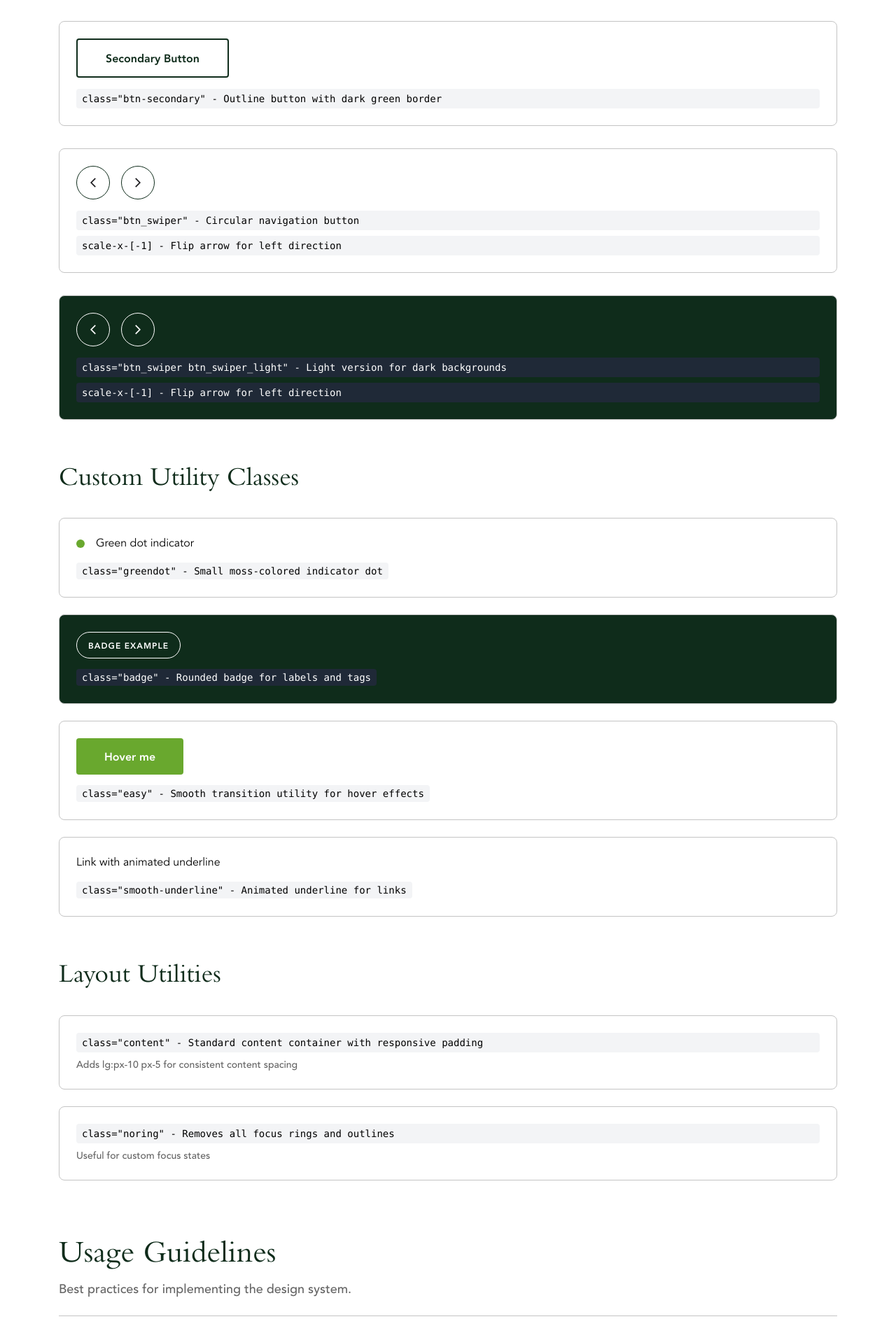
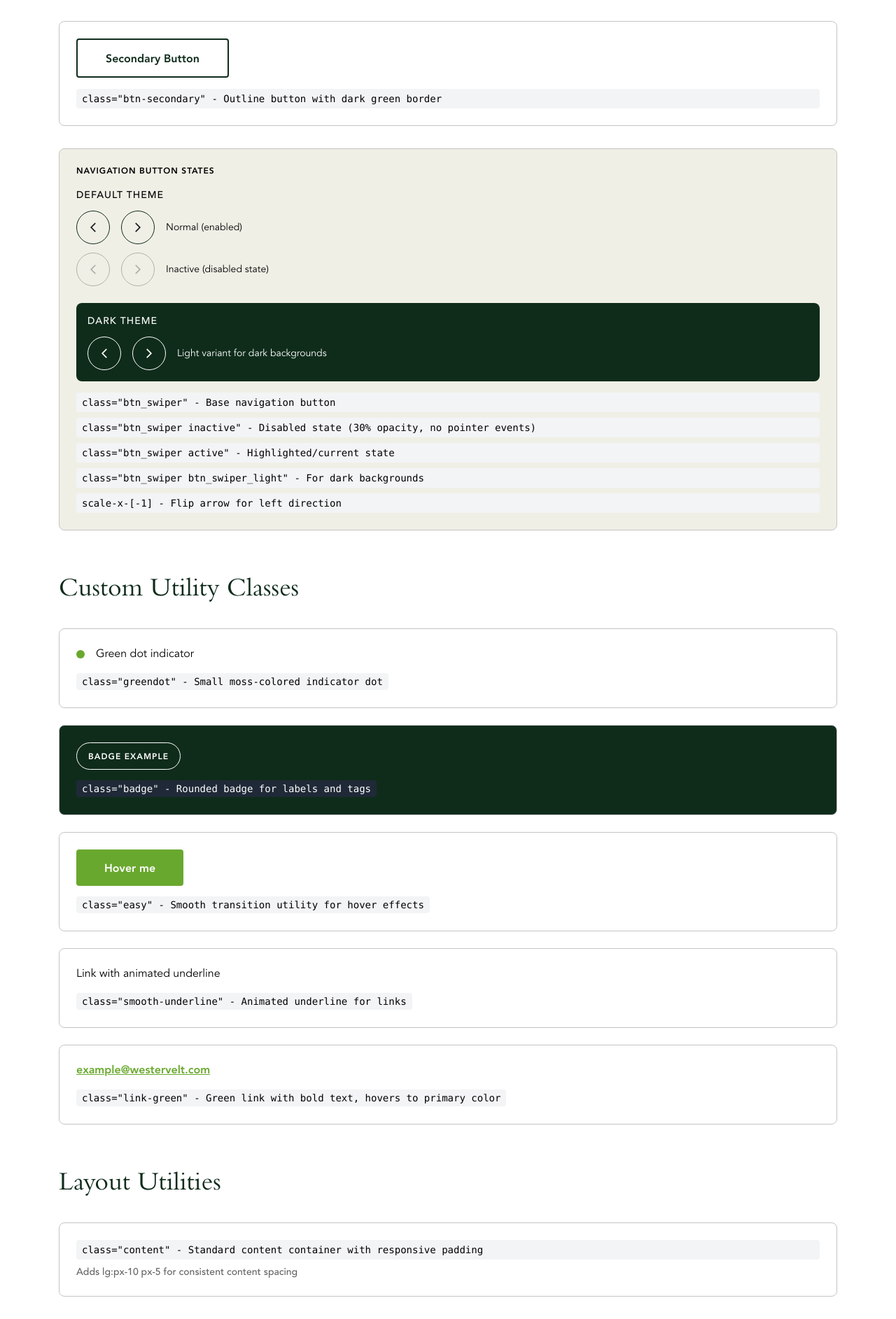
Before and after one commit to ericdowns/westervelt-real-estate, a PHP site: page /styles.php in a window 1280 px wide. Shown: the part 3149-5034 px from the top of the page at 70% size. Run offline with PHP 8.4, Linux system fonts and the light colour scheme.

Commit message:
CSS QA wrap up

```diff
--- a/contact.php
+++ b/contact.php
@@ -38,7 +38,7 @@
 							</p>
 
 							<p class="mb-8">
-								<a href="mailto:tchambers@westervelt.com" class="text-dark-green hover:text-moss easy font-medium">tchambers@westervelt.com</a>
+								<a href="mailto:tchambers@westervelt.com" class="link-green">tchambers@westervelt.com</a>
 							</p>
 
 							<p class="font-bold mb-2">Mailing address:</p>
--- a/index.php
+++ b/index.php
@@ -114,7 +114,7 @@
 						<h2>Testimonials</h2>
 					</div>
 					<div class="flex gap-2">
-						<button class="btn_swiper">
+						<button class="btn_swiper inactive">
 							<img class="mx-auto w-4 h-auto scale-x-[-1]" src="/assets/images/ui-swiper-arrow.svg" alt="Swiper Arrow">
 						</button>
 						<button class="btn_swiper active">
--- a/land-for-sale-all.php
+++ b/land-for-sale-all.php
@@ -49,7 +49,7 @@
 			</div>
 			<div class="pagination content pb-16 flex justify-center">
 				<div class="flex gap-2 items-center gap-2">
-					<button class="btn_swiper">
+					<button class="btn_swiper inactive">
 						<img class="mx-auto w-4 h-auto scale-x-[-1]" src="/assets/images/ui-swiper-arrow.svg" alt="Swiper Arrow">
 					</button>
 					<div class="flex gap-1 leading-[.9] mt-1 px-4">
--- a/residential-sales.php
+++ b/residential-sales.php
@@ -45,7 +45,7 @@
 			</div>
 			<div class="pagination px-5 pb-16 flex justify-center">
 				<div class="flex gap-2 items-center gap-2">
-					<button class="btn_swiper">
+					<button class="btn_swiper inactive">
 						<img class="mx-auto w-4 h-auto scale-x-[-1]" src="/assets/images/ui-swiper-arrow.svg" alt="Swiper Arrow">
 					</button>
 					<div class="flex gap-1 leading-[.9] mt-1 px-4">
--- a/style.css
+++ b/style.css
@@ -1999,6 +1999,12 @@ a.btn-secondary {
   opacity: 1;
 }
 
+.btn_swiper.inactive {
+  pointer-events: none;
+  cursor: not-allowed;
+  opacity: 0.3;
+}
+
 .badge {
   display: inline-flex;
   border-radius: 9999px;
@@ -2208,6 +2214,23 @@ a.btn-secondary {
   --tw-gradient-to: rgb(0 0 0 / 0) var(--tw-gradient-to-position);
 }
 
+/* Green Link Style */
+
+.link-green {
+  font-weight: 700;
+  --tw-text-opacity: 1;
+  color: rgb(105 168 46 / var(--tw-text-opacity, 1));
+  text-decoration-line: underline;
+  transition-property: color, background-color, border-color, text-decoration-color, fill, stroke;
+  transition-duration: 300ms;
+  transition-timing-function: cubic-bezier(0.4, 0, 0.2, 1);
+}
+
+.link-green:hover {
+  --tw-text-opacity: 1;
+  color: rgb(15 44 27 / var(--tw-text-opacity, 1));
+}
+
 .sr-only {
   position: absolute;
   width: 1px;
@@ -2430,6 +2453,10 @@ a.btn-secondary {
   margin-top: auto;
 }
 
+.mb-6 {
+  margin-bottom: 1.5rem;
+}
+
 .block {
   display: block;
 }
--- a/styles.php
+++ b/styles.php
@@ -193,35 +193,58 @@
 							<code class="text-sm bg-gray-100 px-2 py-1 rounded block">class="btn-secondary" - Outline button with dark green border</code>
 						</div>
 
-						<!-- Default Swiper Buttons -->
-						<div class="border border-mediumgray rounded-lg p-6">
-							<div class="flex flex-wrap gap-4 mb-4">
+						<!-- Navigation Button States -->
+						<div class="border border-mediumgray rounded-lg p-6 bg-tan">
+							<h6 class="mb-4">Navigation Button States</h6>
+
+							<!-- Default Theme -->
+							<div class="mb-6">
+								<h6 class="mb-3 text-sm font-medium">Default Theme</h6>
+								<div class="space-y-3">
+									<!-- Normal State -->
+									<div class="flex items-center gap-4">
 										<button class="btn_swiper">
-									<img class="mx-auto w-4 h-auto scale-x-[-1]" src="/assets/images/ui-swiper-arrow.svg" alt="Left Arrow">
+											<img class="mx-auto w-4 h-auto scale-x-[-1]" src="/assets/images/ui-swiper-arrow.svg" alt="Previous">
 										</button>
 										<button class="btn_swiper">
-									<img class="mx-auto w-4 h-auto" src="/assets/images/ui-swiper-arrow.svg" alt="Right Arrow">
+											<img class="mx-auto w-4 h-auto" src="/assets/images/ui-swiper-arrow.svg" alt="Next">
 										</button>
+										<span class="text-sm">Normal (enabled)</span>
 									</div>
-							<div class="space-y-2">
-								<code class="text-sm bg-gray-100 px-2 py-1 rounded block">class="btn_swiper" - Circular navigation button</code>
-								<code class="text-sm bg-gray-100 px-2 py-1 rounded block">scale-x-[-1] - Flip arrow for left direction</code>
+
+									<!-- Inactive State -->
+									<div class="flex items-center gap-4">
+										<button class="btn_swiper inactive">
+											<img class="mx-auto w-4 h-auto scale-x-[-1]" src="/assets/images/ui-swiper-arrow.svg" alt="Previous Disabled">
+										</button>
+										<button class="btn_swiper inactive">
+											<img class="mx-auto w-4 h-auto" src="/assets/images/ui-swiper-arrow.svg" alt="Next Disabled">
+										</button>
+										<span class="text-sm">Inactive (disabled state)</span>
+									</div>
 								</div>
 							</div>
 
-						<!-- Light Swiper Buttons on Dark Background -->
-						<div class="border border-mediumgray rounded-lg p-6 bg-dark-green">
-							<div class="flex flex-wrap gap-4 mb-4">
+							<!-- Dark Theme -->
+							<div class="bg-dark-green rounded-lg p-4 mb-4">
+								<h6 class="mb-3 text-sm font-medium text-white">Dark Theme</h6>
+								<div class="flex items-center gap-4">
 									<button class="btn_swiper btn_swiper_light">
-									<img class="mx-auto w-4 h-auto scale-x-[-1]" src="/assets/images/ui-swiper-arrow-white.svg" alt="Left Arrow">
+										<img class="mx-auto w-4 h-auto scale-x-[-1]" src="/assets/images/ui-swiper-arrow-white.svg" alt="Previous">
 									</button>
 									<button class="btn_swiper btn_swiper_light">
-									<img class="mx-auto w-4 h-auto" src="/assets/images/ui-swiper-arrow-white.svg" alt="Right Arrow">
+										<img class="mx-auto w-4 h-auto" src="/assets/images/ui-swiper-arrow-white.svg" alt="Next">
 									</button>
+									<span class="text-sm text-white">Light variant for dark backgrounds</span>
 								</div>
+							</div>
+
 							<div class="space-y-2">
-								<code class="text-sm bg-gray-800 text-white px-2 py-1 rounded block">class="btn_swiper btn_swiper_light" - Light version for dark backgrounds</code>
-								<code class="text-sm bg-gray-800 text-white px-2 py-1 rounded block">scale-x-[-1] - Flip arrow for left direction</code>
+								<code class="text-sm bg-gray-100 px-2 py-1 rounded block">class="btn_swiper" - Base navigation button</code>
+								<code class="text-sm bg-gray-100 px-2 py-1 rounded block">class="btn_swiper inactive" - Disabled state (30% opacity, no pointer events)</code>
+								<code class="text-sm bg-gray-100 px-2 py-1 rounded block">class="btn_swiper active" - Highlighted/current state</code>
+								<code class="text-sm bg-gray-100 px-2 py-1 rounded block">class="btn_swiper btn_swiper_light" - For dark backgrounds</code>
+								<code class="text-sm bg-gray-100 px-2 py-1 rounded block">scale-x-[-1] - Flip arrow for left direction</code>
 							</div>
 						</div>
 					</div>
@@ -259,6 +282,13 @@
 							</div>
 							<code class="text-sm bg-gray-100 px-2 py-1 rounded">class="smooth-underline" - Animated underline for links</code>
 						</div>
+
+						<div class="border border-mediumgray rounded-lg p-6">
+							<div class="mb-4">
+								<a href="mailto:example@westervelt.com" class="link-green">example@westervelt.com</a>
+							</div>
+							<code class="text-sm bg-gray-100 px-2 py-1 rounded">class="link-green" - Green link with bold text, hovers to primary color</code>
+						</div>
 					</div>
 				</div>
 
@@ -271,10 +301,6 @@
 							<p class="text-sm text-secondary">Adds lg:px-10 px-5 for consistent content spacing</p>
 						</div>
 
-						<div class="border border-mediumgray rounded-lg p-6">
-							<code class="text-sm bg-gray-100 px-2 py-1 rounded mb-2 block">class="noring" - Removes all focus rings and outlines</code>
-							<p class="text-sm text-secondary">Useful for custom focus states</p>
-						</div>
 
 					</div>
 				</div>
```
Also changed, not shown: other parts of style.css (+21 -33 lines), includes/footer.php (+10 -9 lines), input.css (+21 -0 lines). Lines whose indentation alone changed are shown as unchanged.
